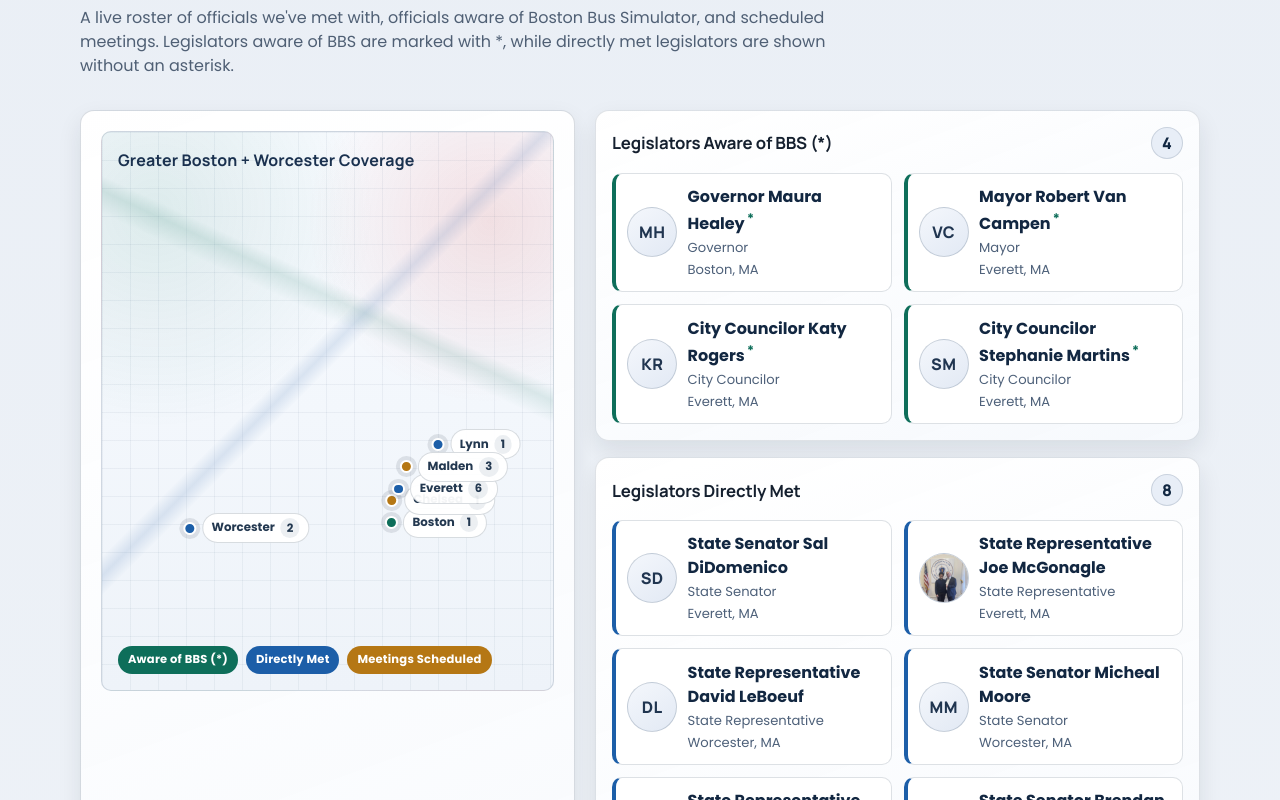
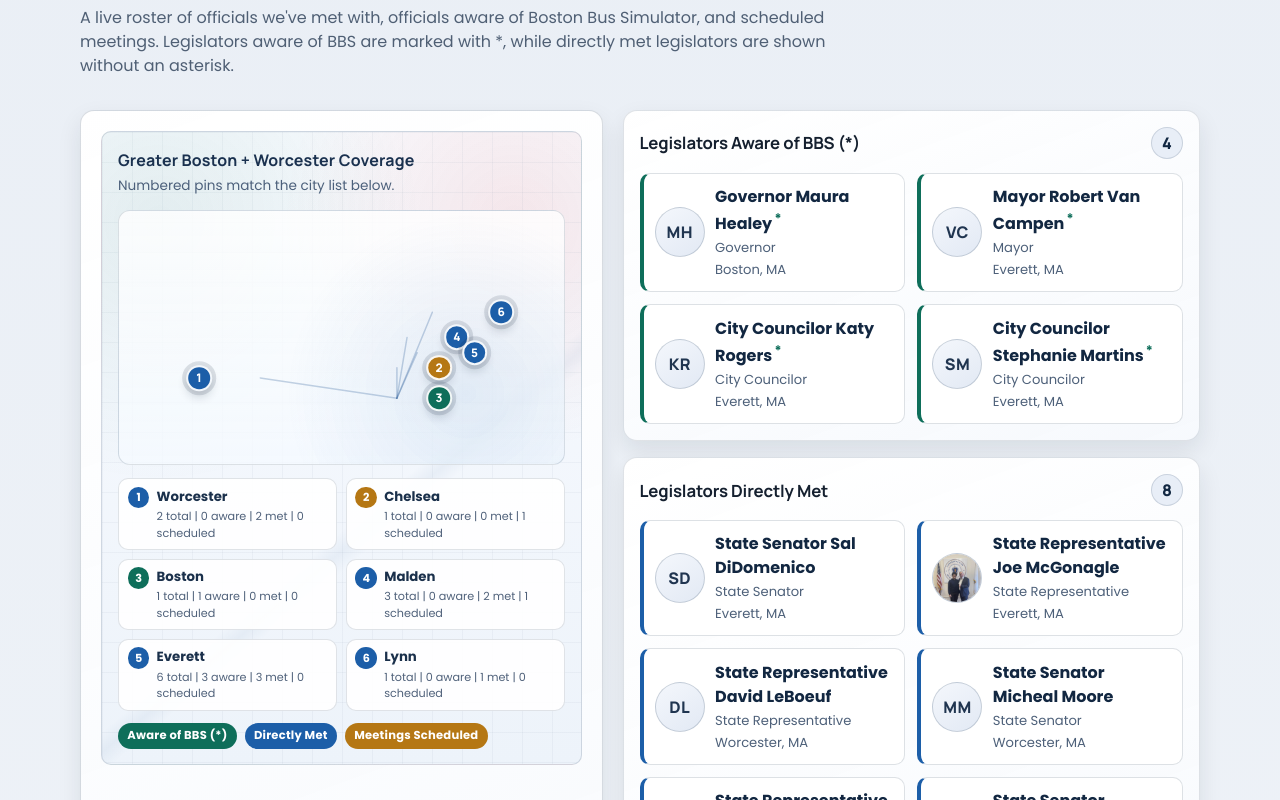
Before and after one commit to agentoddview/netadvocacy, a React (Vite) app: page / in a window 1280 px wide. Shown: the part 4200-5000 px from the top of the page. Built offline with nearby package versions, Linux system fonts and the light colour scheme.

Commit message:
dsadasadsdasdas

```diff
--- a/src/components/LegislatorMapSection.tsx
+++ b/src/components/LegislatorMapSection.tsx
@@ -8,14 +8,15 @@ type LegislatorMapSectionProps = {
 }
 
 type CityLayout = { x: number; y: number }
+type CityPin = { city: string; aware: number; met: number; scheduled: number }
 
 const CITY_LAYOUTS: Record<string, CityLayout> = {
-  Boston: { x: 74, y: 70 },
-  Everett: { x: 76, y: 64 },
-  Lynn: { x: 83, y: 56 },
-  Malden: { x: 78, y: 60 },
-  Chelsea: { x: 75, y: 66 },
-  Worcester: { x: 32, y: 71 },
+  Worcester: { x: 18, y: 66 },
+  Lynn: { x: 86, y: 40 },
+  Malden: { x: 76, y: 50 },
+  Everett: { x: 80, y: 56 },
+  Chelsea: { x: 72, y: 62 },
+  Boston: { x: 72, y: 74 },
 }
 
 function getInitials(fullName: string) {
@@ -31,21 +32,25 @@ function extractCity(location: string) {
   return location.split(',')[0]?.trim() ?? location
 }
 
+function getPinClass(pin: CityPin) {
+  if (pin.met > 0) {
+    return 'is-met'
+  }
+
+  if (pin.aware > 0) {
+    return 'is-aware'
+  }
+
+  return 'is-scheduled'
+}
+
 function LegislatorMapSection({ title, description, items }: LegislatorMapSectionProps) {
   const aware = useMemo(() => items.filter((item) => item.status === 'aware'), [items])
   const met = useMemo(() => items.filter((item) => item.status === 'met'), [items])
   const scheduled = useMemo(() => items.filter((item) => item.status === 'scheduled'), [items])
 
   const cityPins = useMemo(() => {
-    const grouped = new Map<
-      string,
-      {
-        city: string
-        aware: number
-        met: number
-        scheduled: number
-      }
-    >()
+    const grouped = new Map<string, CityPin>()
 
     items.forEach((item) => {
       const city = extractCity(item.location)
@@ -60,8 +65,14 @@ function LegislatorMapSection({ title, description, items }: LegislatorMapSectio
 
     return Array.from(grouped.values())
       .filter((group) => CITY_LAYOUTS[group.city])
-      .sort((a, b) => a.city.localeCompare(b.city))
+      .sort((a, b) => {
+        const aLayout = CITY_LAYOUTS[a.city]
+        const bLayout = CITY_LAYOUTS[b.city]
+        return aLayout.x - bLayout.x || aLayout.y - bLayout.y
+      })
   }, [items])
+
+  const bostonLayout = CITY_LAYOUTS.Boston
 
   const renderGroup = (
     groupTitle: string,
@@ -118,11 +129,29 @@ function LegislatorMapSection({ title, description, items }: LegislatorMapSectio
         <section aria-label="Legislator city map" className="legislator-map-panel" data-reveal>
           <div className="map-surface">
             <p className="map-title">Greater Boston + Worcester Coverage</p>
-            {cityPins.map((pin) => {
+            <p className="map-subtitle">Numbered pins match the city list below.</p>
+
+            <div className="map-canvas">
+              <svg aria-hidden="true" className="map-lines" viewBox="0 0 100 100">
+                {cityPins
+                  .filter((pin) => pin.city !== 'Boston')
+                  .map((pin) => {
+                    const point = CITY_LAYOUTS[pin.city]
+                    return (
+                      <line
+                        key={`line-${pin.city}`}
+                        x1={bostonLayout.x}
+                        x2={point.x}
+                        y1={bostonLayout.y}
+                        y2={point.y}
+                      />
+                    )
+                  })}
+              </svg>
+
+              {cityPins.map((pin, index) => {
                 const cityLayout = CITY_LAYOUTS[pin.city]
-              const total = pin.aware + pin.met + pin.scheduled
-              const pinClass =
-                pin.scheduled > 0 ? 'is-scheduled' : pin.aware > 0 && pin.met === 0 ? 'is-aware' : 'is-met'
+                const pinClass = getPinClass(pin)
 
                 return (
                   <div
@@ -130,14 +159,30 @@ function LegislatorMapSection({ title, description, items }: LegislatorMapSectio
                     key={pin.city}
                     style={{ left: `${cityLayout.x}%`, top: `${cityLayout.y}%` }}
                   >
-                  <span className="map-pin-dot" />
-                  <span className="map-pin-label">
-                    {pin.city}
-                    <strong>{total}</strong>
-                  </span>
+                    <span className="map-pin-dot">{index + 1}</span>
                   </div>
                 )
               })}
+            </div>
+
+            <ol className="map-city-list">
+              {cityPins.map((pin, index) => {
+                const total = pin.aware + pin.met + pin.scheduled
+                const pinClass = getPinClass(pin)
+
+                return (
+                  <li className="map-city-item" key={pin.city}>
+                    <span className={`city-index ${pinClass}`}>{index + 1}</span>
+                    <div className="city-copy">
+                      <p>{pin.city}</p>
+                      <p>
+                        {total} total | {pin.aware} aware | {pin.met} met | {pin.scheduled} scheduled
+                      </p>
+                    </div>
+                  </li>
+                )
+              })}
+            </ol>
 
             <div className="map-legend">
               <span className="legend-chip is-aware">Aware of BBS (*)</span>
--- a/src/index.css
+++ b/src/index.css
@@ -622,7 +622,7 @@ main {
 
 .legislator-layout {
   display: grid;
-  grid-template-columns: minmax(0, 0.9fr) minmax(0, 1.1fr);
+  grid-template-columns: minmax(0, 0.95fr) minmax(0, 1.05fr);
   gap: var(--space-4);
 }
 
@@ -638,15 +638,15 @@ main {
 
 .map-surface {
   position: relative;
-  min-height: 560px;
+  min-height: 540px;
   border-radius: var(--radius-sm);
   border: 1px solid rgba(17, 44, 76, 0.15);
   background:
-    radial-gradient(circle at 12% 14%, rgba(33, 126, 107, 0.12), transparent 35%),
-    radial-gradient(circle at 86% 16%, rgba(204, 31, 31, 0.12), transparent 30%),
-    linear-gradient(180deg, #f8fbff 0%, #eef3f9 100%);
+    radial-gradient(circle at 12% 14%, rgba(33, 126, 107, 0.1), transparent 38%),
+    radial-gradient(circle at 86% 14%, rgba(204, 31, 31, 0.09), transparent 34%),
+    linear-gradient(180deg, #f9fbff 0%, #edf3fa 100%);
   overflow: hidden;
-  padding: 1rem;
+  padding: 1rem 1rem 0.9rem;
 }
 
 .map-surface::before,
@@ -659,61 +659,85 @@ main {
 
 .map-surface::before {
   background-image:
-    linear-gradient(to right, rgba(16, 52, 90, 0.05) 1px, transparent 1px),
-    linear-gradient(to bottom, rgba(16, 52, 90, 0.05) 1px, transparent 1px);
-  background-size: 28px 28px;
+    linear-gradient(to right, rgba(16, 52, 90, 0.04) 1px, transparent 1px),
+    linear-gradient(to bottom, rgba(16, 52, 90, 0.04) 1px, transparent 1px);
+  background-size: 30px 30px;
 }
 
 .map-surface::after {
-  background:
-    linear-gradient(135deg, transparent 0%, transparent 42%, rgba(19, 79, 157, 0.12) 44%, transparent 46%),
-    linear-gradient(25deg, transparent 0%, transparent 62%, rgba(24, 115, 96, 0.12) 65%, transparent 67%);
+  background: linear-gradient(
+    140deg,
+    transparent 0%,
+    transparent 58%,
+    rgba(21, 74, 138, 0.08) 60%,
+    transparent 62%
+  );
+  opacity: 0.65;
 }
 
 .map-title {
   position: relative;
-  z-index: 2;
+  z-index: 3;
   font-family: 'Manrope', 'Segoe UI', sans-serif;
   font-weight: 700;
   color: #1a314f;
   letter-spacing: 0.01em;
 }
 
+.map-subtitle {
+  position: relative;
+  z-index: 3;
+  margin-top: 0.25rem;
+  color: #4c607b;
+  font-size: 0.85rem;
+}
+
+.map-canvas {
+  position: relative;
+  height: 255px;
+  border-radius: 12px;
+  margin-top: 0.85rem;
+  border: 1px solid rgba(17, 44, 76, 0.14);
+  background:
+    radial-gradient(circle at 78% 72%, rgba(22, 95, 172, 0.1), transparent 46%),
+    linear-gradient(180deg, rgba(255, 255, 255, 0.82), rgba(245, 250, 255, 0.76));
+  overflow: hidden;
+  z-index: 2;
+}
+
+.map-lines {
+  position: absolute;
+  inset: 0;
+  width: 100%;
+  height: 100%;
+}
+
+.map-lines line {
+  stroke: rgba(20, 73, 138, 0.24);
+  stroke-width: 0.6;
+  stroke-linecap: round;
+}
+
 .map-pin {
   position: absolute;
-  z-index: 2;
+  z-index: 3;
   transform: translate(-50%, -50%);
-  display: inline-flex;
-  align-items: center;
-  gap: 0.36rem;
 }
 
 .map-pin-dot {
-  width: 0.8rem;
-  height: 0.8rem;
+  width: 1.6rem;
+  height: 1.6rem;
   border-radius: 50%;
-  border: 2px solid #fff;
-  box-shadow: 0 0 0 4px rgba(13, 27, 45, 0.1);
-}
-
-.map-pin-label {
-  display: inline-flex;
-  align-items: center;
-  gap: 0.35rem;
-  padding: 0.26rem 0.52rem;
-  border-radius: 999px;
-  background: rgba(255, 255, 255, 0.95);
-  border: 1px solid rgba(14, 37, 65, 0.16);
+  border: 2px solid rgba(255, 255, 255, 0.95);
+  box-shadow:
+    0 0 0 4px rgba(10, 29, 52, 0.12),
+    0 6px 10px rgba(10, 29, 52, 0.16);
+  display: inline-grid;
+  place-items: center;
+  font-family: 'Manrope', 'Segoe UI', sans-serif;
   font-size: 0.74rem;
-  color: #233850;
-  font-weight: 700;
-}
-
-.map-pin-label strong {
-  font-size: 0.72rem;
-  background: rgba(16, 54, 95, 0.08);
-  border-radius: 999px;
-  padding: 0.08rem 0.4rem;
+  font-weight: 800;
+  color: #fff;
 }
 
 .map-pin.is-aware .map-pin-dot,
@@ -731,15 +755,74 @@ main {
   background: #b57714;
 }
 
+.map-city-list {
+  list-style: none;
+  margin: 0.85rem 0 0;
+  padding: 0;
+  display: grid;
+  grid-template-columns: repeat(2, minmax(0, 1fr));
+  gap: 0.55rem;
+  position: relative;
+  z-index: 3;
+}
+
+.map-city-item {
+  border-radius: 10px;
+  border: 1px solid rgba(16, 41, 72, 0.13);
+  background: rgba(255, 255, 255, 0.9);
+  padding: 0.46rem 0.55rem;
+  display: grid;
+  grid-template-columns: auto 1fr;
+  gap: 0.45rem;
+  align-items: start;
+}
+
+.city-index {
+  min-width: 1.35rem;
+  height: 1.35rem;
+  border-radius: 50%;
+  color: #fff;
+  display: inline-grid;
+  place-items: center;
+  font-size: 0.7rem;
+  font-weight: 800;
+}
+
+.city-index.is-aware {
+  background: #0e6e5a;
+}
+
+.city-index.is-met {
+  background: #1c5ea8;
+}
+
+.city-index.is-scheduled {
+  background: #b57714;
+}
+
+.city-copy {
+  display: grid;
+  gap: 0.08rem;
+}
+
+.city-copy p:first-child {
+  font-size: 0.83rem;
+  color: #1a304b;
+  font-weight: 700;
+}
+
+.city-copy p:last-child {
+  font-size: 0.7rem;
+  color: #4f617a;
+}
+
 .map-legend {
-  position: absolute;
-  left: 1rem;
-  right: 1rem;
-  bottom: 1rem;
+  margin-top: 0.75rem;
   display: flex;
   flex-wrap: wrap;
   gap: 0.5rem;
-  z-index: 2;
+  position: relative;
+  z-index: 3;
 }
 
 .legend-chip {
@@ -747,7 +830,7 @@ main {
   color: #fff;
   font-size: 0.72rem;
   font-weight: 700;
-  padding: 0.33rem 0.62rem;
+  padding: 0.3rem 0.58rem;
   letter-spacing: 0.02em;
 }
 
@@ -1183,6 +1266,10 @@ main {
     min-height: 420px;
   }
 
+  .map-city-list {
+    grid-template-columns: 1fr;
+  }
+
   .hero-media-collage {
     min-height: 250px;
     max-width: 420px;
```
Lines whose indentation alone changed are shown as unchanged.
